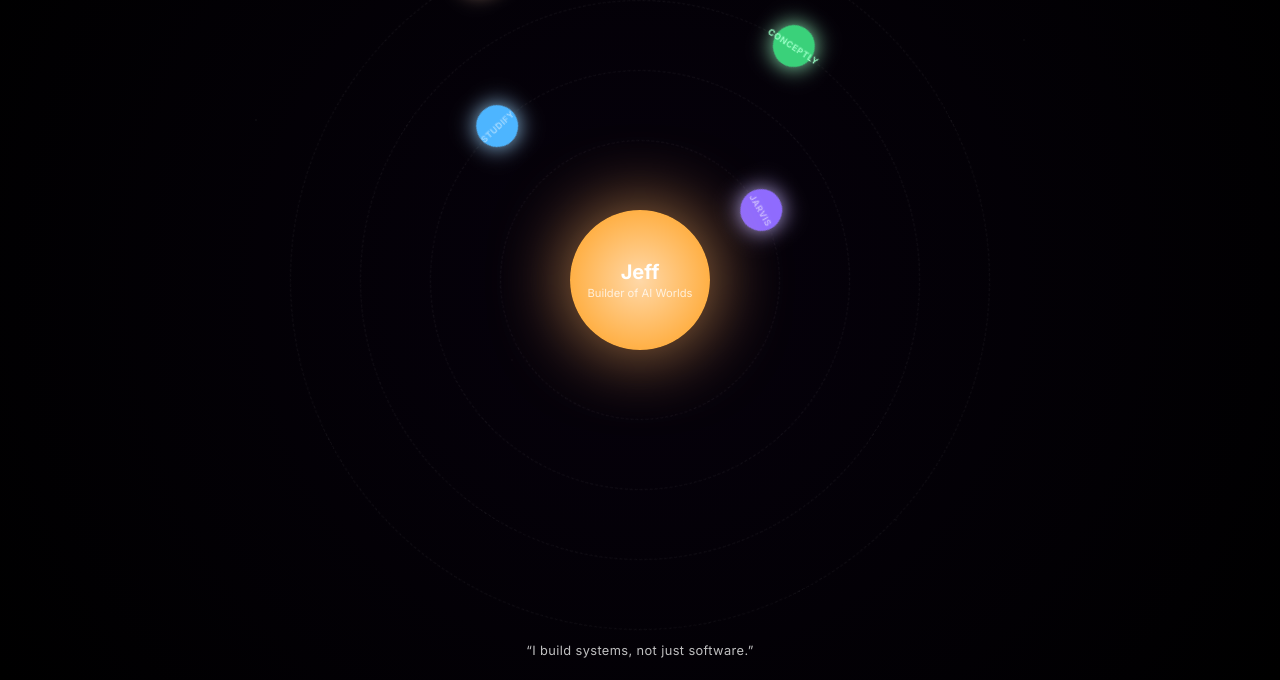
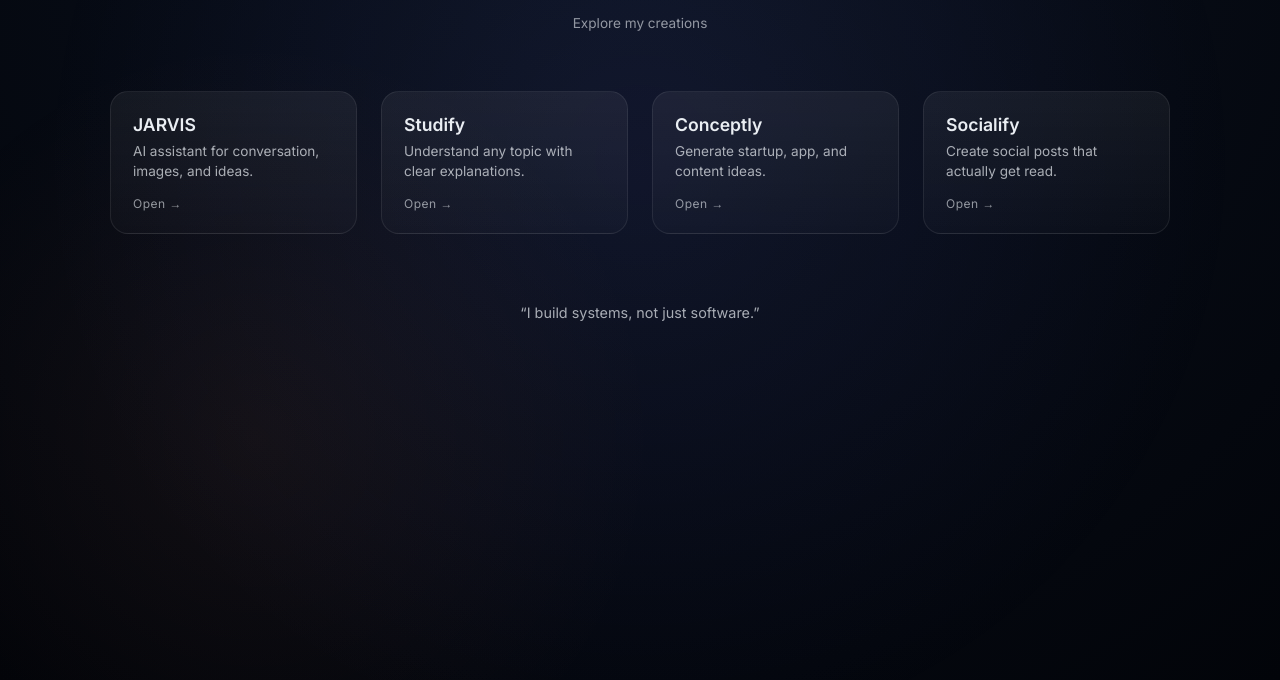
Before and after one commit to dev-rdj/Webmain, a plain HTML site: page index.html in a window 1280 px wide. Shown: the part 120-800 px from the top of the page. Drawn offline with Linux system fonts and the light colour scheme.

Commit message:
Update index.html

```diff
--- a/index.html
+++ b/index.html
@@ -5,7 +5,7 @@
 <meta name="viewport" content="width=device-width, initial-scale=1.0" />
 <title>JeffSpace</title>
 
-<link href="https://fonts.googleapis.com/css2?family=Inter:wght@400;500;700&display=swap" rel="stylesheet">
+<link href="https://fonts.googleapis.com/css2?family=Inter:wght@400;500;600;700&display=swap" rel="stylesheet">
 
 <style>
 /* =========================
@@ -19,219 +19,253 @@
 
 body {
   font-family: 'Inter', sans-serif;
-  background: radial-gradient(circle at center, #06010c, #000);
-  color: #fff;
-  overflow: hidden;
+  background: radial-gradient(circle at top, #0b1220, #020409);
+  color: #eaeef3;
+  min-height: 100vh;
+  overflow-x: hidden;
 }
 
 /* =========================
-   STAR FIELD (SUBTLE)
+   BACKGROUND GLOW
 ========================= */
 body::before {
   content: "";
   position: fixed;
   inset: 0;
   background:
-    radial-gradient(1px 1px at 20% 30%, rgba(255,255,255,0.5), transparent),
-    radial-gradient(1px 1px at 70% 80%, rgba(255,255,255,0.4), transparent),
-    radial-gradient(1px 1px at 40% 60%, rgba(255,255,255,0.35), transparent),
-    radial-gradient(1px 1px at 80% 20%, rgba(255,255,255,0.4), transparent);
-  opacity: 0.25;
+    radial-gradient(600px 600px at 50% 35%, rgba(120,120,255,0.08), transparent),
+    radial-gradient(400px 400px at 20% 70%, rgba(255,140,90,0.06), transparent);
   pointer-events: none;
 }
 
 /* =========================
-   SYSTEM
+   LAYOUT
 ========================= */
-.system {
-  position: relative;
-  width: 100vw;
-  height: 100vh;
+.wrapper {
+  max-width: 1100px;
+  margin: 0 auto;
+  padding: 48px 20px 80px;
 }
 
 /* =========================
-   SUN (YOU)
+   HERO
 ========================= */
-.sun {
-  position: absolute;
-  top: 50%;
-  left: 50%;
-  width: 140px;
-  height: 140px;
-  transform: translate(-50%, -50%);
-  border-radius: 50%;
-  background: radial-gradient(circle, #ffd8a8, #ff9f1c);
-  box-shadow: 0 0 70px rgba(255,170,90,0.7);
-  display: flex;
-  flex-direction: column;
-  justify-content: center;
-  align-items: center;
+.hero {
   text-align: center;
-  animation: breathe 6s ease-in-out infinite;
-  z-index: 10;
+  margin-bottom: 60px;
+  animation: fadeIn 1s ease forwards;
 }
 
-.sun h1 {
-  font-size: 1.25rem;
+.hero h1 {
+  font-size: 2.2rem;
   font-weight: 700;
+  letter-spacing: 0.5px;
 }
 
-.sun p {
-  font-size: 0.7rem;
-  opacity: 0.75;
-  margin-top: 2px;
+.hero p {
+  margin-top: 8px;
+  font-size: 0.95rem;
+  opacity: 0.7;
+}
+
+.hero span {
+  display: block;
+  margin-top: 18px;
+  font-size: 0.85rem;
+  opacity: 0.6;
 }
 
 /* =========================
-   ORBITS
+   ORBITAL GRID
 ========================= */
 .orbit {
-  position: absolute;
-  top: 50%;
-  left: 50%;
-  border: 1px dashed rgba(255,255,255,0.06);
-  border-radius: 50%;
-  transform: translate(-50%, -50%);
+  position: relative;
+  display: grid;
+  grid-template-columns: repeat(auto-fit, minmax(240px, 1fr));
+  gap: 24px;
+  animation: fadeUp 1.2s ease forwards;
 }
 
-.orbit.one   { width: 280px; height: 280px; animation: rotate 30s linear infinite; }
-.orbit.two   { width: 420px; height: 420px; animation: rotate 42s linear infinite reverse; }
-.orbit.three { width: 560px; height: 560px; animation: rotate 54s linear infinite; }
-.orbit.four  { width: 700px; height: 700px; animation: rotate 66s linear infinite reverse; }
+/* =========================
+   CARDS
+========================= */
+.card {
+  position: relative;
+  padding: 22px;
+  border-radius: 18px;
+  background: linear-gradient(180deg, rgba(255,255,255,0.06), rgba(255,255,255,0.02));
+  backdrop-filter: blur(6px);
+  border: 1px solid rgba(255,255,255,0.08);
+  cursor: pointer;
+  transition: transform 0.4s ease, box-shadow 0.4s ease, border 0.4s ease;
+}
+
+.card:hover {
+  transform: translateY(-6px);
+  box-shadow: 0 18px 60px rgba(0,0,0,0.45);
+  border-color: rgba(255,255,255,0.18);
+}
+
+.card::after {
+  content: "";
+  position: absolute;
+  inset: 0;
+  border-radius: 18px;
+  opacity: 0;
+  transition: opacity 0.4s ease;
+}
+
+.card:hover::after {
+  opacity: 1;
+}
 
 /* =========================
-   PLANETS
+   CARD CONTENT
 ========================= */
-.planet {
-  position: absolute;
-  top: -22px;
-  left: 50%;
-  transform: translateX(-50%);
-  width: 42px;
-  height: 42px;
-  border-radius: 50%;
-  cursor: pointer;
-  display: flex;
-  align-items: center;
-  justify-content: center;
-  font-size: 0.55rem;
+.card h3 {
+  font-size: 1.1rem;
   font-weight: 600;
-  letter-spacing: 0.5px;
-  box-shadow: 0 0 22px currentColor;
-  transition: transform 0.35s ease, box-shadow 0.35s ease;
+  margin-bottom: 6px;
 }
 
-.planet:hover {
-  transform: translateX(-50%) scale(1.08);
-  box-shadow: 0 0 40px currentColor;
+.card p {
+  font-size: 0.85rem;
+  opacity: 0.7;
+  line-height: 1.5;
 }
 
-.jarvis     { background: #8f6bff; color: #c7b6ff; }
-.studify    { background: #4db5ff; color: #9fd7ff; }
-.conceptly  { background: #3ad17a; color: #9affc6; }
-.socialify  { background: #ff9b54; color: #ffd2ad; }
+.card .open {
+  margin-top: 14px;
+  font-size: 0.75rem;
+  letter-spacing: 0.5px;
+  opacity: 0.6;
+}
 
 /* =========================
-   QUOTE BAR
+   CARD THEMES
+========================= */
+.jarvis::after {
+  background: radial-gradient(circle at top, rgba(155,100,255,0.25), transparent 70%);
+}
+
+.studify::after {
+  background: radial-gradient(circle at top, rgba(90,170,255,0.25), transparent 70%);
+}
+
+.conceptly::after {
+  background: radial-gradient(circle at top, rgba(70,220,150,0.25), transparent 70%);
+}
+
+.socialify::after {
+  background: radial-gradient(circle at top, rgba(255,160,90,0.25), transparent 70%);
+}
+
+/* =========================
+   QUOTE
 ========================= */
 .quote {
-  position: fixed;
-  bottom: 22px;
-  width: 100%;
+  margin-top: 70px;
   text-align: center;
-  font-size: 0.8rem;
-  letter-spacing: 0.4px;
+  font-size: 0.9rem;
   opacity: 0;
-  transition: opacity 1.5s ease;
-  pointer-events: none;
+  transition: opacity 1.2s ease;
 }
 
 /* =========================
    ANIMATIONS
 ========================= */
-@keyframes rotate {
-  from { transform: translate(-50%, -50%) rotate(0deg); }
-  to   { transform: translate(-50%, -50%) rotate(360deg); }
+@keyframes fadeIn {
+  from { opacity: 0; }
+  to { opacity: 1; }
 }
 
-@keyframes breathe {
-  0%, 100% { box-shadow: 0 0 70px rgba(255,170,90,0.7); }
-  50% { box-shadow: 0 0 95px rgba(255,200,120,0.9); }
+@keyframes fadeUp {
+  from { opacity: 0; transform: translateY(12px); }
+  to { opacity: 1; transform: translateY(0); }
 }
 
 /* =========================
    MOBILE TUNING
 ========================= */
-@media (max-width: 768px) {
-  .orbit.one { width: 200px; height: 200px; }
-  .orbit.two { width: 320px; height: 320px; }
-  .orbit.three { width: 440px; height: 440px; }
-  .orbit.four { width: 560px; height: 560px; }
+@media (max-width: 600px) {
+  .hero h1 { font-size: 1.8rem; }
+  .wrapper { padding-top: 36px; }
 }
 </style>
 </head>
 
 <body>
 
-<div class="system">
+<div class="wrapper">
 
-  <!-- YOU -->
-  <div class="sun">
+  <!-- HERO -->
+  <div class="hero">
     <h1>Jeff</h1>
     <p>Builder of AI Worlds</p>
+    <span>Explore my creations</span>
   </div>
 
-  <!-- ORBITS -->
-  <div class="orbit one">
-    <div class="planet jarvis" onclick="openSite('http://jarvis.jeffspace.in')">JARVIS</div>
+  <!-- ORBITAL CARDS -->
+  <div class="orbit">
+
+    <div class="card jarvis" onclick="openApp('http://jarvis.jeffspace.in')">
+      <h3>JARVIS</h3>
+      <p>AI assistant for conversation, images, and ideas.</p>
+      <div class="open">Open →</div>
     </div>
 
-  <div class="orbit two">
-    <div class="planet studify" onclick="openSite('http://studify.jeffspace.in')">STUDIFY</div>
+    <div class="card studify" onclick="openApp('http://studify.jeffspace.in')">
+      <h3>Studify</h3>
+      <p>Understand any topic with clear explanations.</p>
+      <div class="open">Open →</div>
     </div>
 
-  <div class="orbit three">
-    <div class="planet conceptly" onclick="openSite('http://conceptly.jeffspace.in')">CONCEPTLY</div>
+    <div class="card conceptly" onclick="openApp('http://conceptly.jeffspace.in')">
+      <h3>Conceptly</h3>
+      <p>Generate startup, app, and content ideas.</p>
+      <div class="open">Open →</div>
     </div>
 
-  <div class="orbit four">
-    <div class="planet socialify" onclick="openSite('http://socialify.jeffspace.in')">SOCIALIFY</div>
+    <div class="card socialify" onclick="openApp('http://socialify.jeffspace.in')">
+      <h3>Socialify</h3>
+      <p>Create social posts that actually get read.</p>
+      <div class="open">Open →</div>
     </div>
 
   </div>
 
+  <!-- QUOTE -->
   <div class="quote" id="quote"></div>
 
+</div>
+
 <script>
-function openSite(url) {
+function openApp(url) {
   window.open(url, "_blank");
 }
 
-/* =========================
-   QUOTE ROTATION (CALM)
-========================= */
+/* Quote rotation */
 const quotes = [
   "I build systems, not just software.",
   "Quietly building what lasts.",
-  "Creation is my constant.",
-  "Ideas are universes waiting to exist.",
-  "Everything here started as a thought."
+  "Ideas turn into worlds here.",
+  "Creation is my constant."
 ];
 
-let index = 0;
-const quoteEl = document.getElementById("quote");
+let i = 0;
+const q = document.getElementById("quote");
 
-function showQuote() {
-  quoteEl.style.opacity = 0;
+function rotateQuote() {
+  q.style.opacity = 0;
   setTimeout(() => {
-    quoteEl.textContent = `“${quotes[index]}”`;
-    quoteEl.style.opacity = 0.75;
-    index = (index + 1) % quotes.length;
-  }, 1500);
+    q.textContent = `“${quotes[i]}”`;
+    q.style.opacity = 0.7;
+    i = (i + 1) % quotes.length;
+  }, 1000);
 }
 
-showQuote();
-setInterval(showQuote, 12000);
+rotateQuote();
+setInterval(rotateQuote, 10000);
 </script>
 
 </body>
```
Lines whose indentation alone changed are shown as unchanged.
